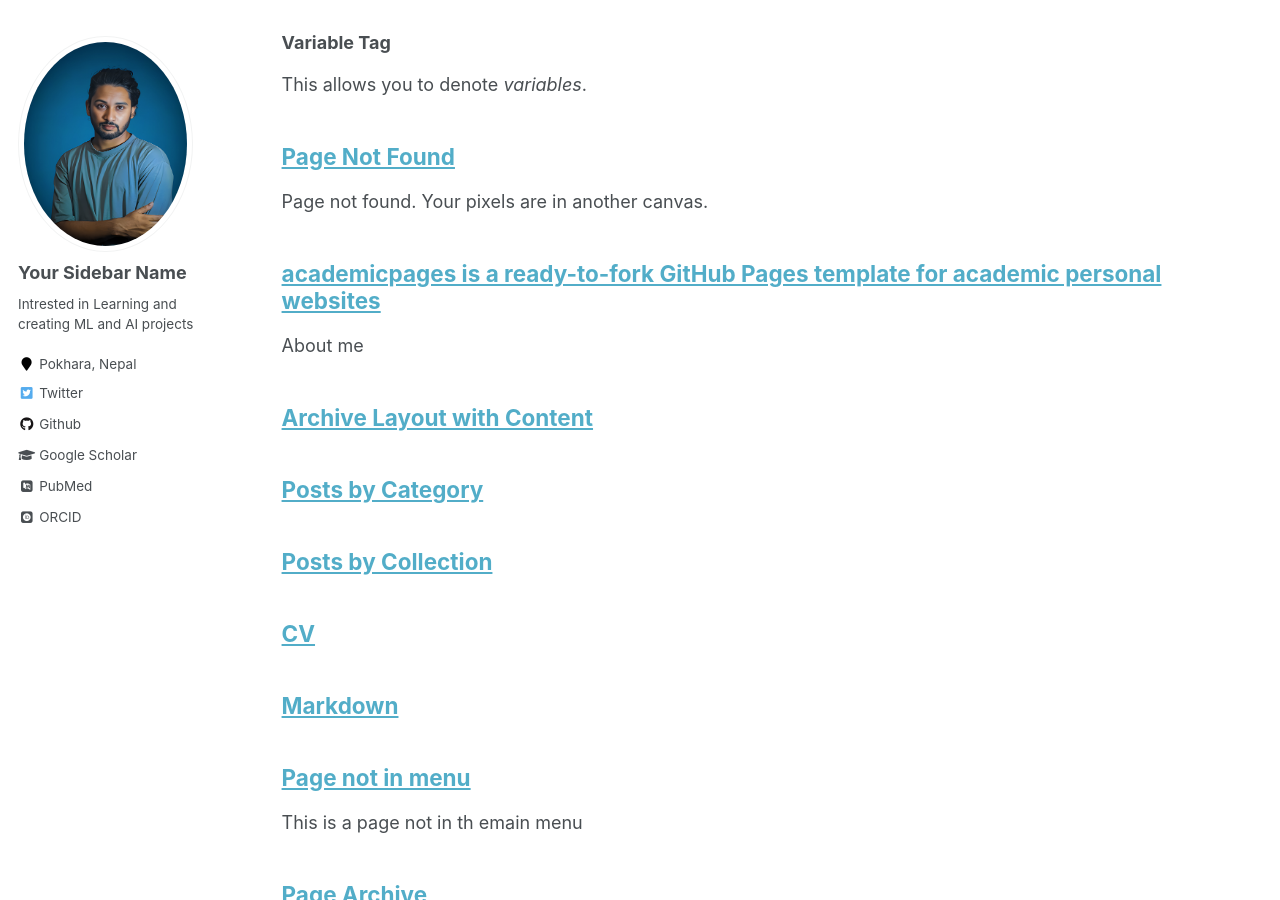
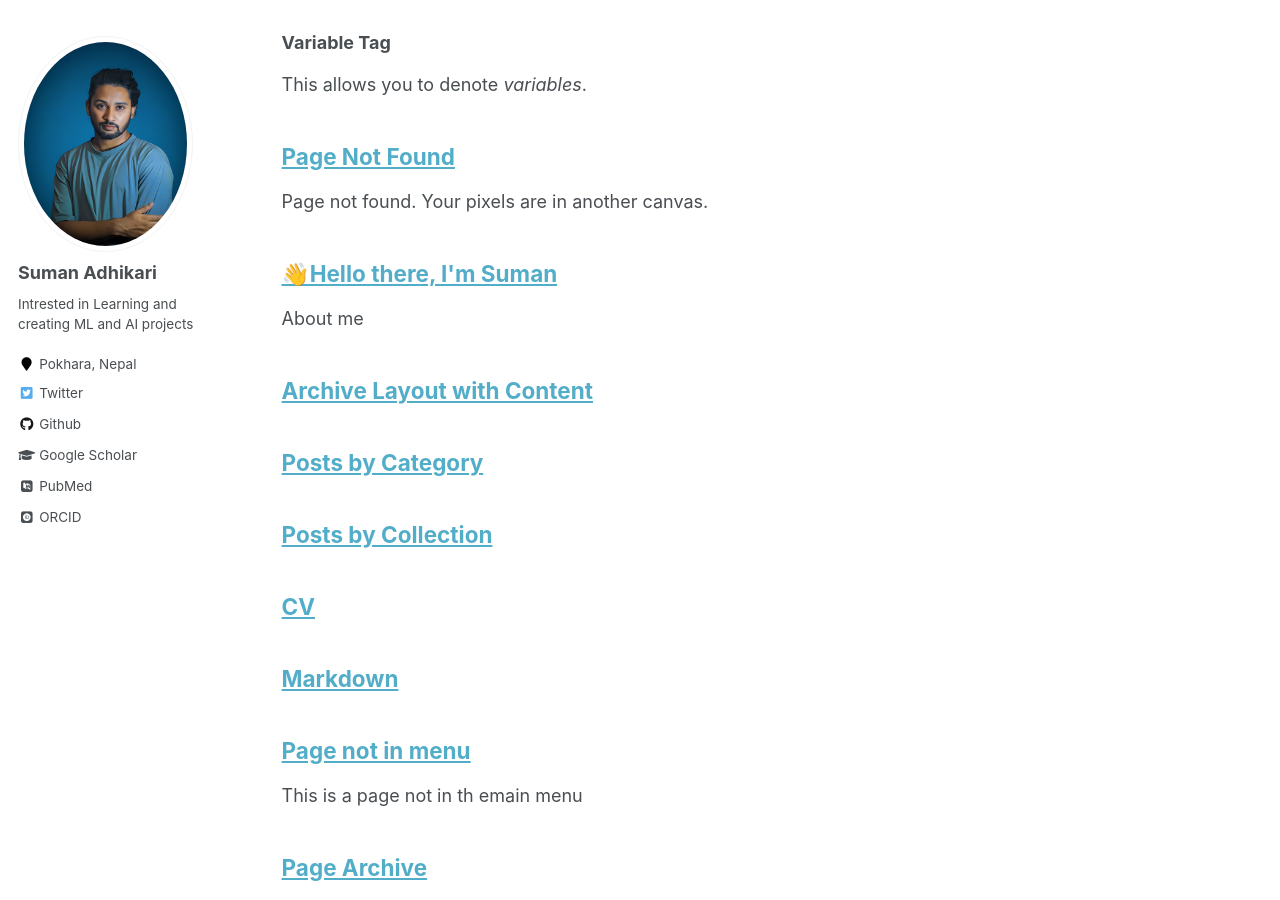
Before and after one commit to thesuman74/portfolio, a Jekyll site: the page built from _pages/archive-layout-with-content.md, in a window 1280 px wide and 900 px high, scrolled down 4553 px. Built offline with Jekyll 4.4.1, drawn with Linux system fonts in a browser that asks for light colours; some web fonts are replaced.

```diff
--- a/_config.yml
+++ b/_config.yml
@@ -80,7 +80,7 @@
 
 # Site Author
 author:
-  name             : "Your Sidebar Name"
+  name             : "Suman Adhikari"
   avatar           : "profile.jpg"
   bio              : "Intrested in Learning and creating ML and AI projects"
   location         : "Pokhara, Nepal"
```
Also changed, not shown: _pages/about.md (+8 -6 lines).
